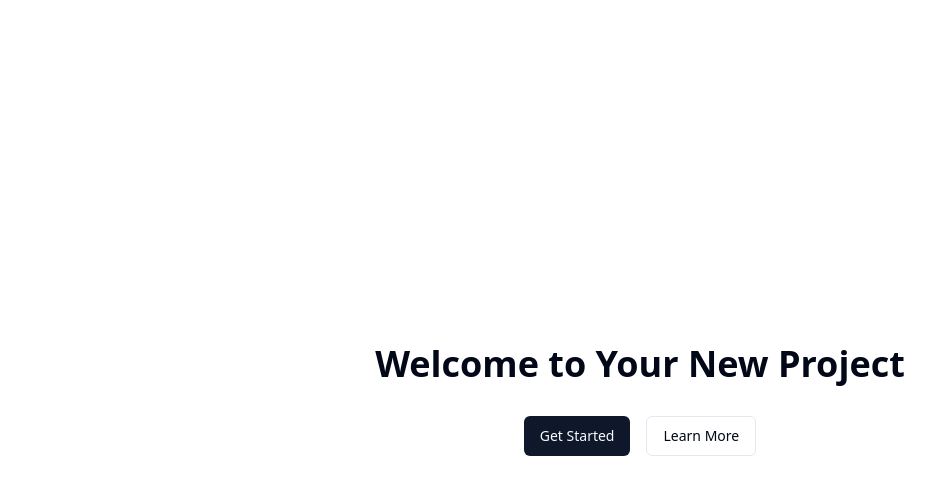
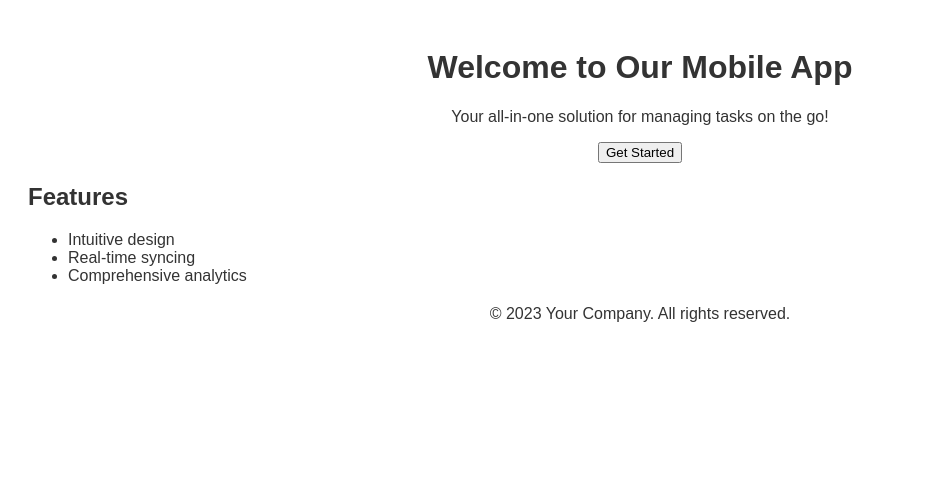
Before and after one commit to jovaughn96/test444999-ff26d290-285a-46a4-bb08-6f4bfcba0ba3, a React (Vite) app: page / in a window 1280 px wide. Shown: the top 494 px of the page, without its empty margins (0-938 px from the left). Built offline with nearby package versions, Linux system fonts and the light colour scheme.

Commit message:
Update from AI Assistant

```diff
--- /dev/null
+++ b/src/components/LandingPage.css
@@ -0,0 +1,19 @@
+.landing-page {
+  font-family: Arial, sans-serif;
+  color: #333;
+  padding: 20px;
+}
+
+.header {
+  text-align: center;
+  margin-bottom: 20px;
+}
+
+.features {
+  margin: 20px 0;
+}
+
+.footer {
+  text-align: center;
+  margin-top: 20px;
+}
--- /dev/null
+++ b/src/components/LandingPage.tsx
@@ -0,0 +1,27 @@
+import React from 'react';
+import './LandingPage.css';
+
+const LandingPage: React.FC = () => {
+  return (
+    <div className="landing-page">
+      <header className="header">
+        <h1>Welcome to Our Mobile App</h1>
+        <p>Your all-in-one solution for managing tasks on the go!</p>
+        <button>Get Started</button>
+      </header>
+      <section className="features">
+        <h2>Features</h2>
+        <ul>
+          <li>Intuitive design</li>
+          <li>Real-time syncing</li>
+          <li>Comprehensive analytics</li>
+        </ul>
+      </section>
+      <footer className="footer">
+        <p>© 2023 Your Company. All rights reserved.</p>
+      </footer>
+    </div>
+  );
+};
+
+export default LandingPage;
--- a/src/main.tsx
+++ b/src/main.tsx
@@ -1,11 +1,9 @@
-
-import React from 'react'
-import ReactDOM from 'react-dom/client'
-import App from './App.tsx'
-import './index.css'
+import React from 'react';
+import ReactDOM from 'react-dom/client';
+import LandingPage from './components/LandingPage';
 
 ReactDOM.createRoot(document.getElementById('root')!).render(
   <React.StrictMode>
-    <App />
-  </React.StrictMode>,
-)
+    <LandingPage ></LandingPage>
+  </React.StrictMode>
+);
```
